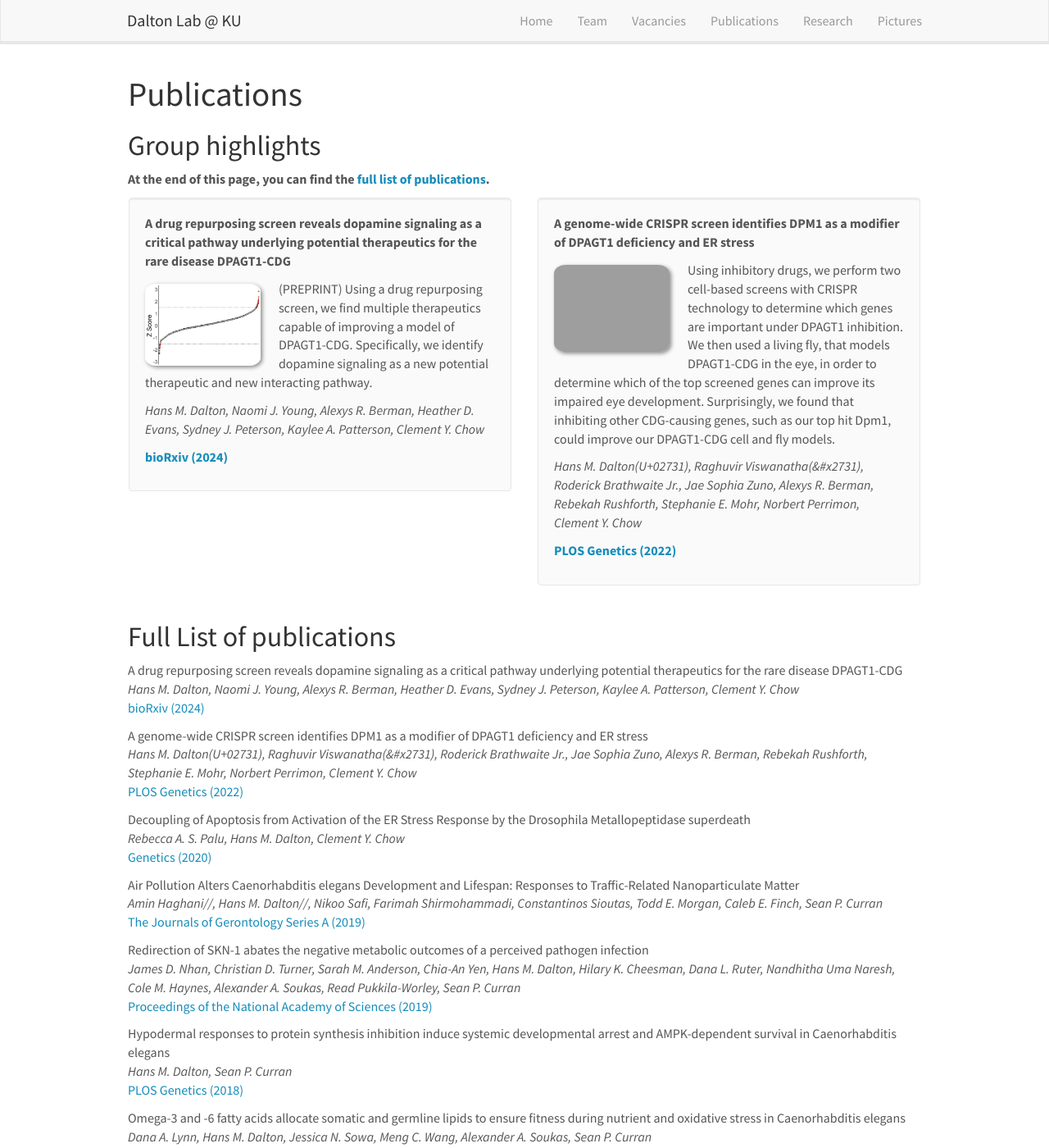
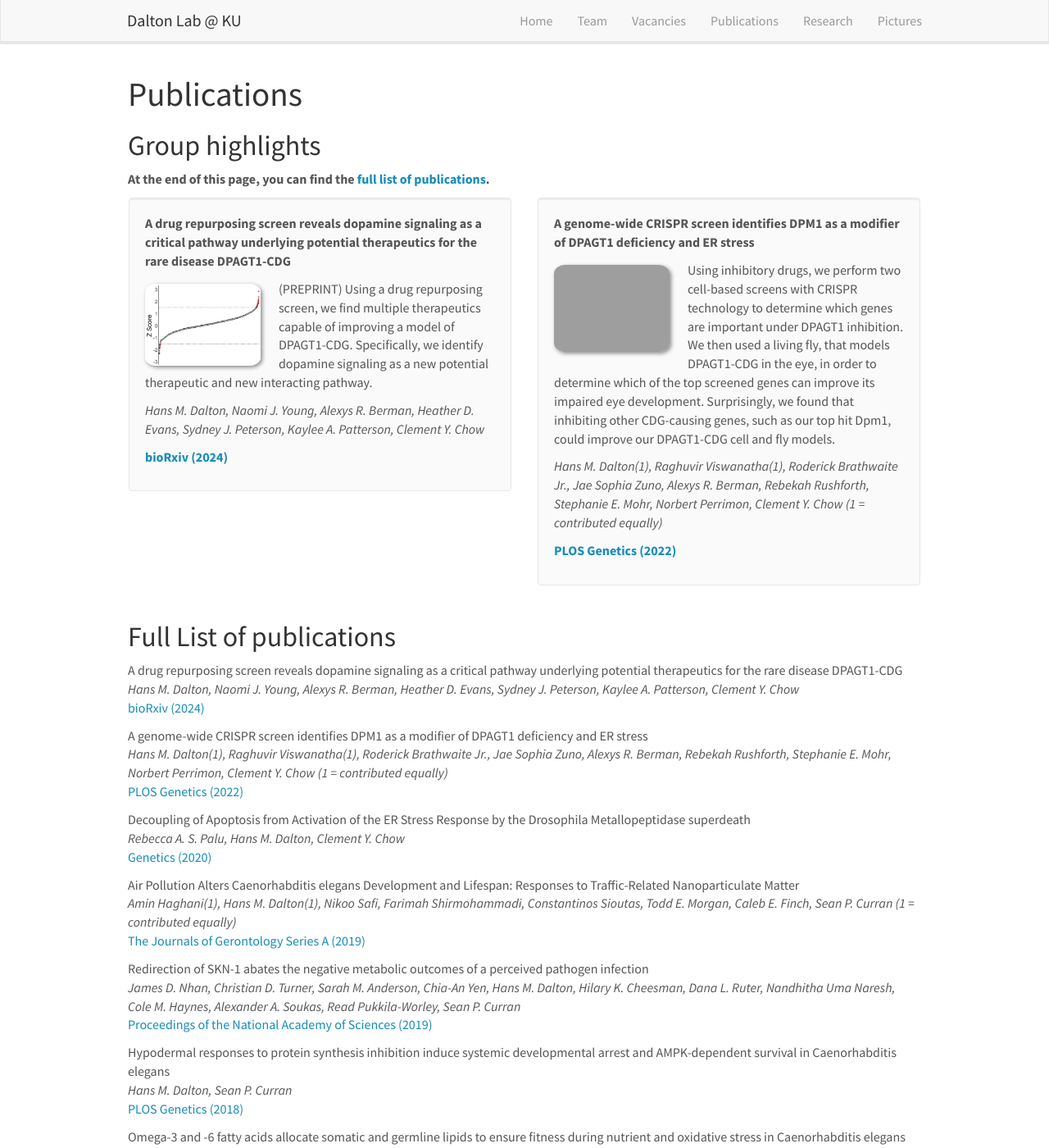
Before and after one commit to hansmdalton/hansmdalton.github.io, a Jekyll site: the page built from _pages/publications.md, in a window 1280 px wide and 1400 px high. Shown: the whole window at 82% size. Built offline with Jekyll 4.4.1, drawn with Linux system fonts in a browser that asks for light colours; nearby versions of some CDN libraries.

Commit message:
Update publist.yml

```diff
--- a/_data/publist.yml
+++ b/_data/publist.yml
@@ -10,7 +10,7 @@
 - title: "A genome-wide CRISPR screen identifies DPM1 as a modifier of DPAGT1 deficiency and ER stress"
   image: PLOSGen_2022.png
   description: Using inhibitory drugs, we perform two cell-based screens with CRISPR technology to determine which genes are important under DPAGT1 inhibition. We then used a living fly, that models DPAGT1-CDG in the eye, in order to determine which of the top screened genes can improve its impaired eye development. Surprisingly, we found that inhibiting other CDG-causing genes, such as our top hit Dpm1, could improve our DPAGT1-CDG cell and fly models.
-  authors: Hans M. Dalton(U+02731), Raghuvir Viswanatha(&#x2731), Roderick Brathwaite Jr., Jae Sophia Zuno, Alexys R. Berman, Rebekah Rushforth, Stephanie E. Mohr, Norbert Perrimon, Clement Y. Chow
+  authors: Hans M. Dalton(1), Raghuvir Viswanatha(1), Roderick Brathwaite Jr., Jae Sophia Zuno, Alexys R. Berman, Rebekah Rushforth, Stephanie E. Mohr, Norbert Perrimon, Clement Y. Chow (1 = contributed equally)
   link:
     url: https://journals.plos.org/plosgenetics/article?id=10.1371/journal.pgen.1010430
     display: PLOS Genetics (2022)
@@ -28,7 +28,7 @@
 - title: "Air Pollution Alters Caenorhabditis elegans Development and Lifespan: Responses to Traffic-Related Nanoparticulate Matter"
   image: PLOSGen_2018.png
   description: We exposed developmental and adult life stages of C. elegans to airborne nano-sized particulate matter (nPM) produced by traffic emissions and measured biological and molecular endpoints that changed in response.
-  authors: Amin Haghani/*/, Hans M. Dalton/*/, Nikoo Safi, Farimah Shirmohammadi, Constantinos Sioutas, Todd E. Morgan, Caleb E. Finch, Sean P. Curran
+  authors: Amin Haghani(1), Hans M. Dalton(1), Nikoo Safi, Farimah Shirmohammadi, Constantinos Sioutas, Todd E. Morgan, Caleb E. Finch, Sean P. Curran (1 = contributed equally)
   link:
     url: https://academic.oup.com/biomedgerontology/article/74/8/1189/5368940
     display: The Journals of Gerontology Series A (2019)
```
